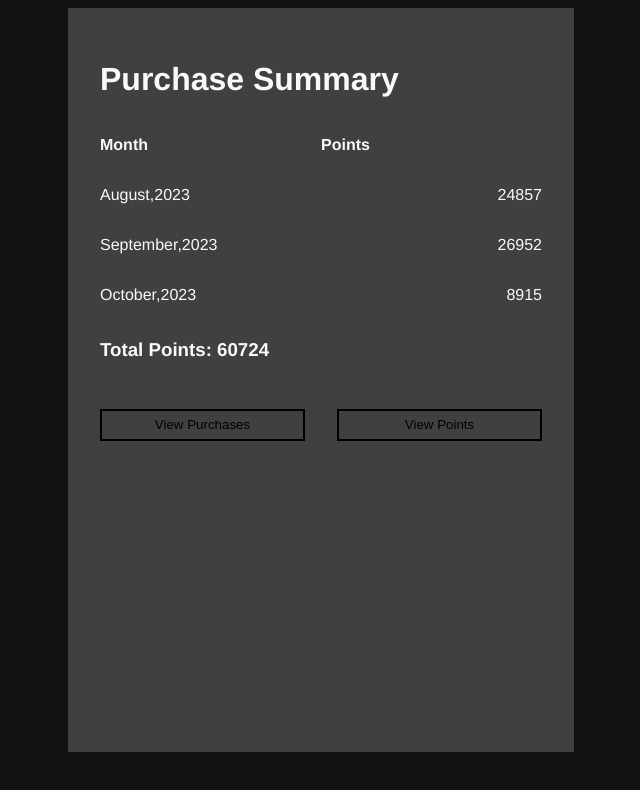
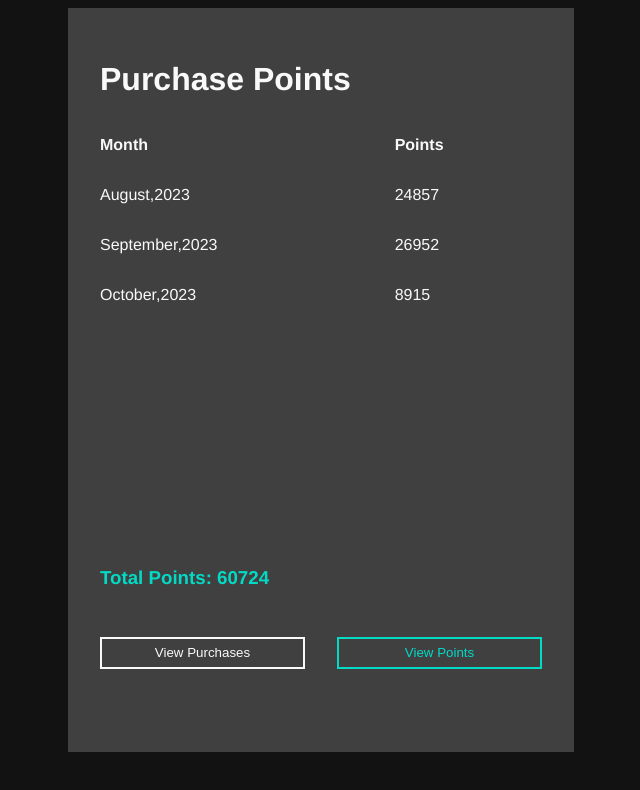
Before and after one commit to kemtopher/customer-points, a React (Create React App) app: page / in a window 1280 px wide. Both pictures are taken after a click on the button "View Points". Shown: the top 790 px of the page, without its empty margins (319-959 px from the left). Built offline with nearby package versions, Linux system fonts and the light colour scheme; data requests are answered from the project's data file.

Commit message:
ui updates

```diff
--- a/src/App.js
+++ b/src/App.js
@@ -6,17 +6,6 @@ const App = () => {
   const [transactions, setTransactions] = useState(null);
   const [loading, setLoading] = useState(true);
   const [error, setError] = useState(null);
-  const [view, setView] = useState("purchases");
-
-  function togglePurchasesView() {
-    if (view === "purchases") return;
-    setView("purchases");
-  }
-
-  function toggleMonthlyView() {
-    if (view === "points") return;
-    setView("points");
-  }
 
   async function getTransactions(url) {
     try {
@@ -49,21 +38,8 @@ const App = () => {
               <p className="error-state">Please try refreshing the page.</p>
             </div>
           ) : (
-            <UserDash
-              data={transactions}
-              error={error}
-              loading={loading}
-              view={view}
-            />
+            <UserDash data={transactions} error={error} loading={loading} />
           )}
-          <div className="button-row">
-            <button className="purchases-button" onClick={togglePurchasesView}>
-              View Purchases
-            </button>
-            <button className="points-button" onClick={toggleMonthlyView}>
-              View Points
-            </button>
-          </div>
         </div>
       </div>
     </div>
--- a/src/app.css
+++ b/src/app.css
@@ -4,9 +4,6 @@ html, body {
 }
 
 .dash-wrapper {
-    /* display: flex;
-    justify-content: center;
-    align-items: center; */
     margin: 0 auto;
 }
 
@@ -17,7 +14,6 @@ html, body {
     padding: 2em;
     background: #404040;
     color:#f9f9f9;
-    overflow:scroll;
 }
 
 .button-row {
@@ -38,14 +34,20 @@ html, body {
     padding: 0.5em;
     background: transparent;
     border-radius: 0;
-    border: 2px solid #000;
-    color: #000;
+    border: 2px solid #f9f9f9;
+    color: #f9f9f9;
     transition: 0.3s all;
     cursor: pointer;
 }
 
 .purchases-button:hover,
 .points-button:hover {
-    border: 2px solid orange;
-    color: orange;
+    border: 2px solid #03dac6;
+    color: #03dac6;
 }
+
+.purchases-button:disabled,
+.points-button:disabled {
+    border: 2px solid #03dac6;
+    color: #03dac6;
+}
--- a/src/month-purchases/month-purchases.css
+++ b/src/month-purchases/month-purchases.css
@@ -1,14 +1,14 @@
 .points-row {
     width: 100%;
     padding: 1em 0;
-    display: flex;
-    justify-content: space-between;
+    display: grid;
+    grid-template-columns: 2fr 1fr;
 }
 
 .points-table-header,
 .points-table-row {
     display: grid;
-    grid-template-columns: 1fr 1fr;
+    grid-template-columns: 2fr 1fr;
 }
 
 .points-table-header {
--- a/src/total-purchases/total-purchases.js
+++ b/src/total-purchases/total-purchases.js
@@ -14,7 +14,7 @@ const TotalPurchases = ({ data, calcFunc }) => {
         <span>Amount</span>
         <span>Points</span>
       </div>
-
+      <div className="transaction-table-body">
         {data?.map((transaction, index) => (
           <div className="transaction-table-row" key={index}>
             <span>{transaction.date}</span>
@@ -22,6 +22,7 @@ const TotalPurchases = ({ data, calcFunc }) => {
             <span>{calcFunc(transaction.amount)}</span>
           </div>
         ))}
+      </div>
     </>
   );
 };
--- a/src/user-dash/user-dash.css
+++ b/src/user-dash/user-dash.css
@@ -1,15 +1,22 @@
 .user-dash {
     width: 100%;
-    /* display: flex;
-    justify-content: center;
-    align-items: center; */
+    height: 100%;
 }
 
 .user-info {
     width: 100%;
+    height: 100%;
+    display: grid;
+    grid-template-rows: auto 2fr 1fr;
 }
 
-.transaction-table-header, .transaction-table-row {
+.user-transactions {
+    height: 100%;
+    overflow: scroll;
+}
+
+.transaction-table-header,
+.transaction-table-row {
     display: grid;
     grid-template-columns: 2fr 2fr 1fr;
 }
@@ -19,9 +26,18 @@
     font-weight: bold;
 }
 
+.transaction-table-body {
+    height: 100%;
+}
+
 .transaction-table-row {
     padding: 0.5em 0;
     border-bottom: 1px solid #d3d3d3;
+}
+
+.points-total {
+    padding-top: 1.5em;
+    color: #03dac6;
 }
 
 .spinner {
@@ -43,7 +59,7 @@
 .half-spinner {
     width: 50px;
     height: 50px;
-    border: 3px solid #000;
+    border: 3px solid #bb86fc;
     border-top: 3px solid transparent;
     border-radius: 50%;
     animation: spin 0.5s linear 0s infinite;
@@ -51,7 +67,7 @@
 
 .completed {
     font-size: 2rem;
-    color: #000;
+    color: #bb86fc;
 
     animation: bigger 1s linear;
 }
--- a/src/user-dash/user-dash.js
+++ b/src/user-dash/user-dash.js
@@ -3,9 +3,20 @@ import MonthPurchases from "../month-purchases/month-purchases";
 import TotalPurchases from "../total-purchases/total-purchases";
 import "../user-dash/user-dash.css";
 
-const UserDash = ({ data, loading, view }) => {
+const UserDash = ({ data, loading }) => {
   const [points, setPoints] = useState(0);
   const [entryGroups, setEntryGroups] = useState([]);
+  const [view, setView] = useState("purchases");
+
+  function togglePurchasesView() {
+    if (view === "purchases") return;
+    setView("purchases");
+  }
+
+  function toggleMonthlyView() {
+    if (view === "points") return;
+    setView("points");
+  }
 
   function calculatePoints(amt) {
     const adjustedAmt = Math.floor(amt);
@@ -63,7 +74,11 @@ const UserDash = ({ data, loading, view }) => {
         </div>
       ) : (
         <div className="user-info">
-          <h1>Purchase Summary</h1>
+          <div className="user-header">
+            <h1>
+              {view === "points" ? "Purchase Points" : "Purchase Summary"}
+            </h1>
+          </div>
           <div className="user-transactions">
             {view === "purchases" ? (
               <TotalPurchases data={data} calcFunc={calculatePoints} />
@@ -71,7 +86,25 @@ const UserDash = ({ data, loading, view }) => {
               <MonthPurchases data={entryGroups} calcFunc={calculatePoints} />
             )}
           </div>
-          <h3>Total Points: {points}</h3>
+          <div className="user-actions">
+            <h3 className="points-total">Total Points: {points}</h3>
+            <div className="button-row">
+              <button
+                className="purchases-button"
+                onClick={togglePurchasesView}
+                disabled={view === "purchases"}
+              >
+                View Purchases
+              </button>
+              <button
+                className="points-button"
+                onClick={toggleMonthlyView}
+                disabled={view === "points"}
+              >
+                View Points
+              </button>
+            </div>
+          </div>
         </div>
       )}
     </div>
```
Also changed, not shown: 1 other file (tests, documents, lock files or other folders). Lines whose indentation alone changed are shown as unchanged.
